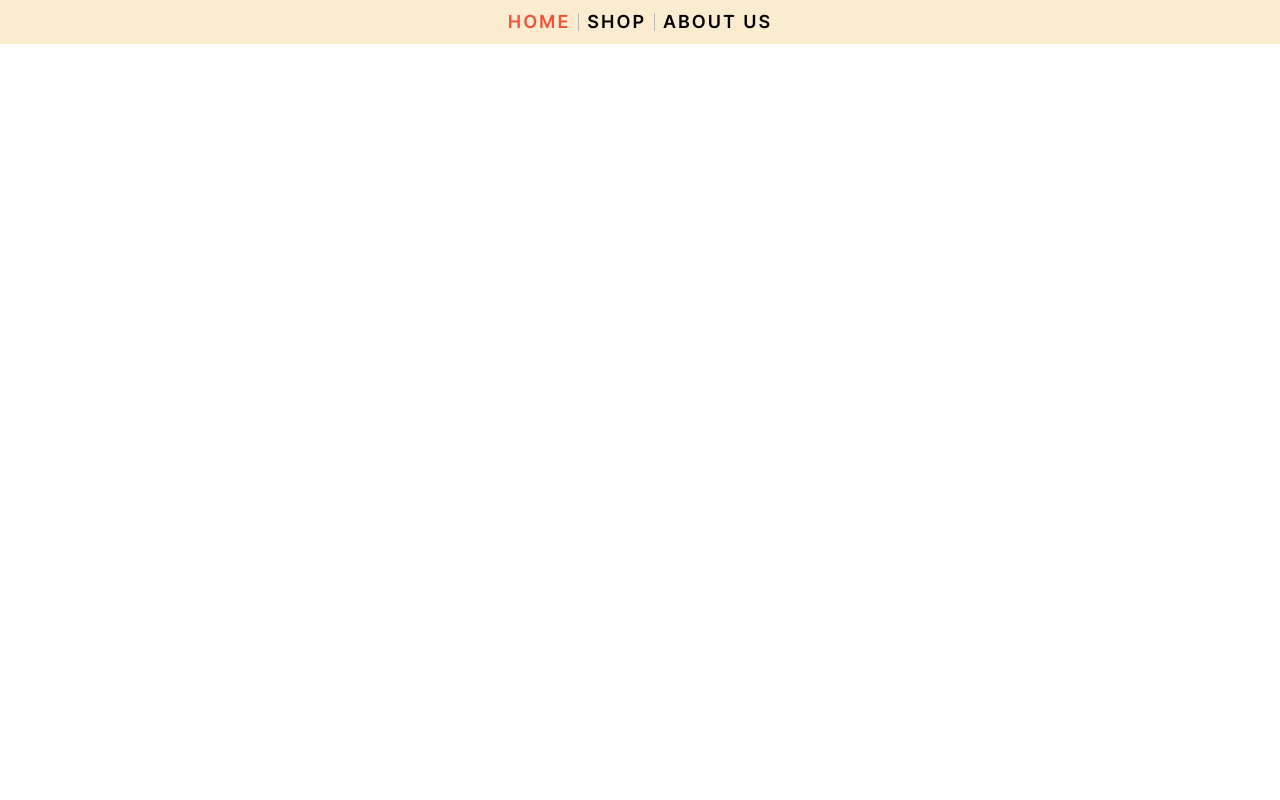
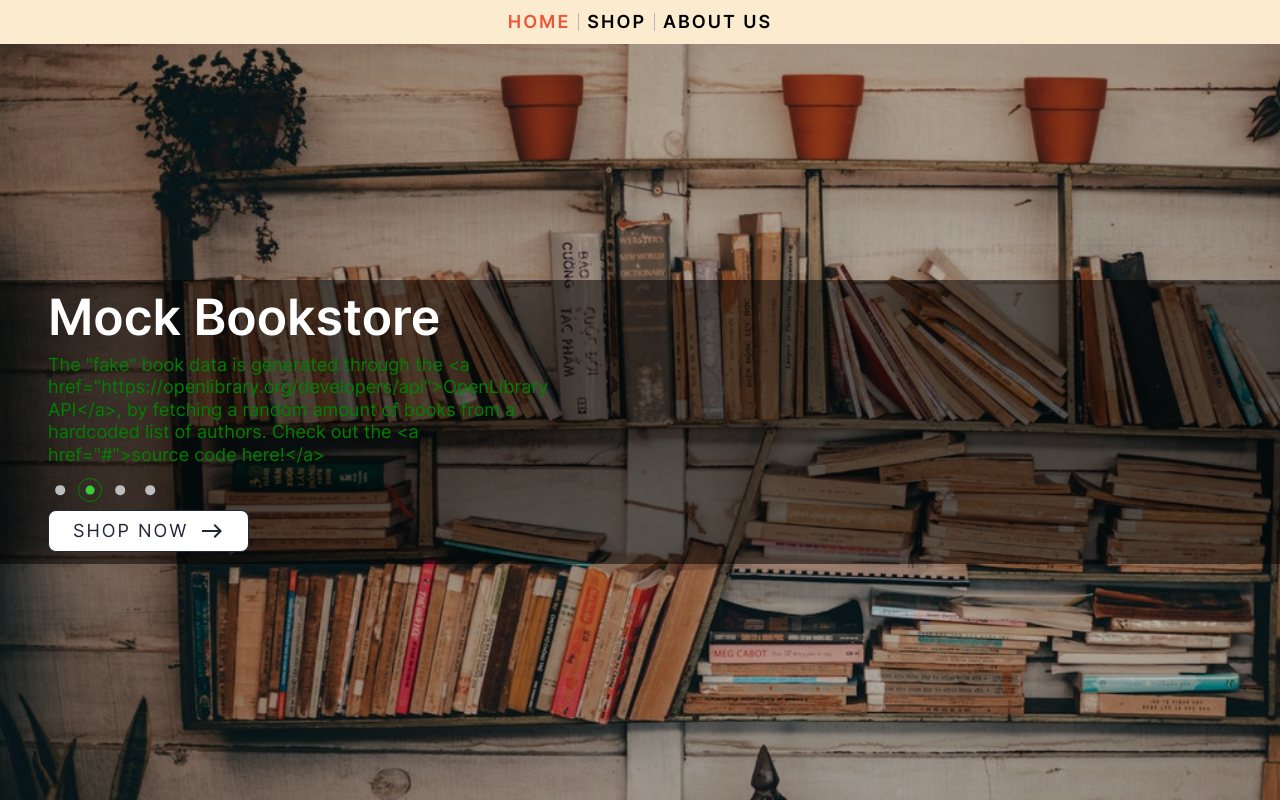
Before and after one commit to Archesper/react-bookstore, a React (Vite) app: page / in a window 1280 px wide. Built offline with nearby package versions, Linux system fonts and the light colour scheme.

Commit message:
Add logic for rendering Hero component on home route

```diff
--- a/src/components/App.jsx
+++ b/src/components/App.jsx
@@ -1,6 +1,7 @@
 import { useState } from "react";
 import { Outlet, useLocation } from "react-router-dom";
 import Navbar from "./Navbar/Navbar";
+import Hero from "./Hero/Hero";
 
 function App() {
   const [cartData, setCartData] = useState([]);
@@ -46,6 +47,7 @@ function App() {
         )}
       />
       <main>
+        {pathname === "/" && <Hero/>}
         <Outlet
           context={{
             updateCart: updateCart,
```
